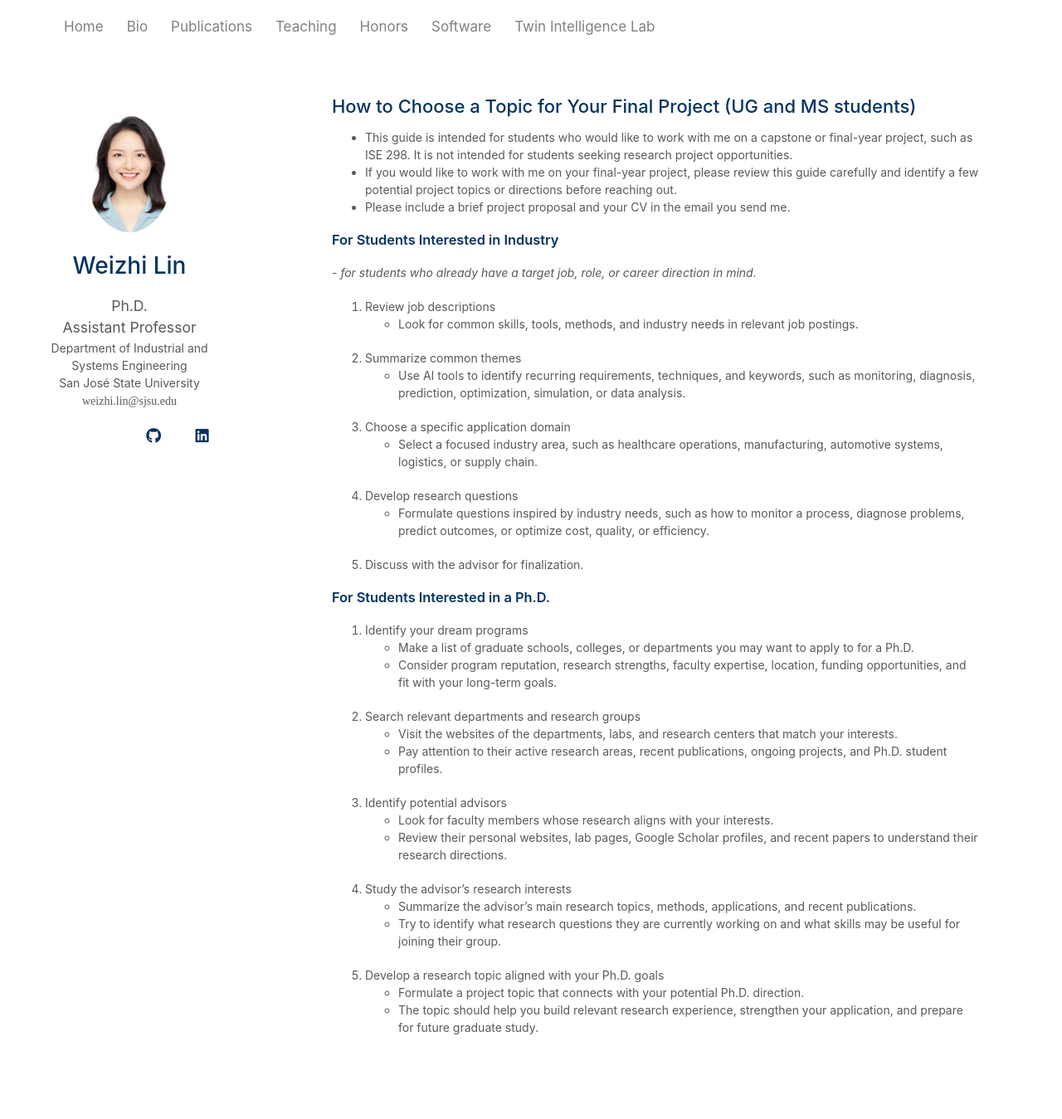
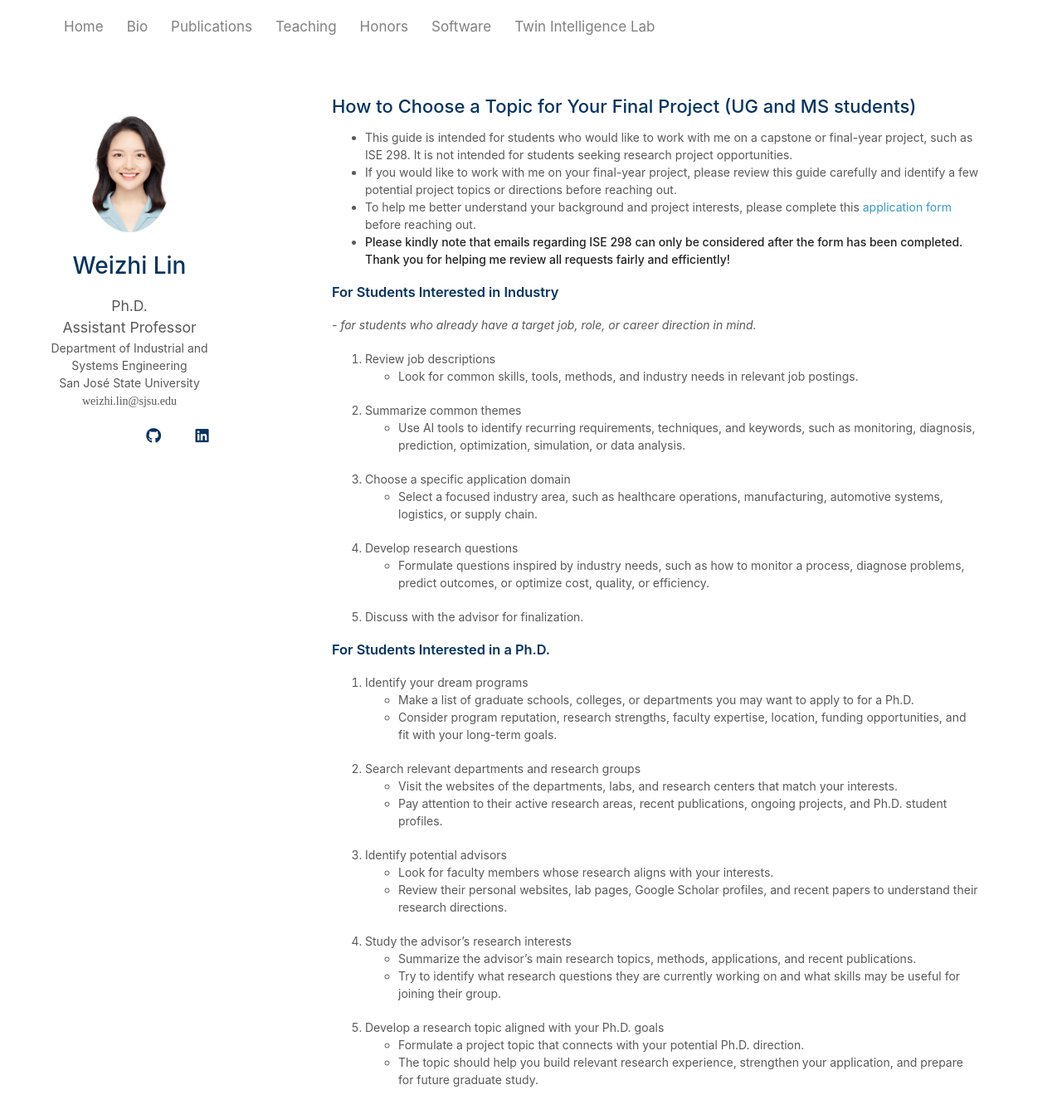
Before and after one commit to weizhi-lin/weizhi-lin.github.io, a Jekyll site: the page built from how-to-choose-topic.md, in a window 1280 px wide and 1382 px high. Shown: the top 1349 px of the window at 83% size. Built offline with Jekyll 4.4.1, drawn with Linux system fonts in a browser that asks for light colours; a style sheet for code colours, icons or effects is not loaded.

Commit message:
Update how-to-choose-topic.md

```diff
--- a/how-to-choose-topic.md
+++ b/how-to-choose-topic.md
@@ -8,7 +8,9 @@ permalink: /how-to-choose-topic/
 
 - This guide is intended for students who would like to work with me on a capstone or final-year project, such as ISE 298. It is not intended for students seeking research project opportunities.
 - If you would like to work with me on your final-year project, please review this guide carefully and identify a few potential project topics or directions before reaching out.
-- Please include a brief project proposal and your CV in the email you send me.
+- To help me better understand your background and project interests, please complete this <a href="https://forms.gle/NgY9Cha4MYxyb65b9" target="_blank" rel="noopener">application form</a> before reaching out.
+- **Please kindly note that emails regarding ISE 298 can only be considered after the form has been completed. Thank you for helping me review all requests fairly and efficiently!**
+
 
 ### For Students Interested in Industry
 
```
